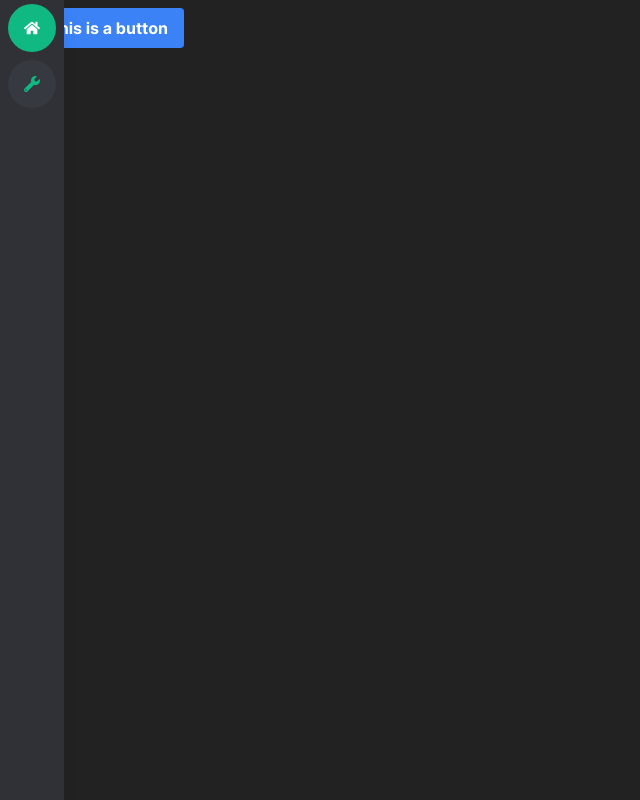
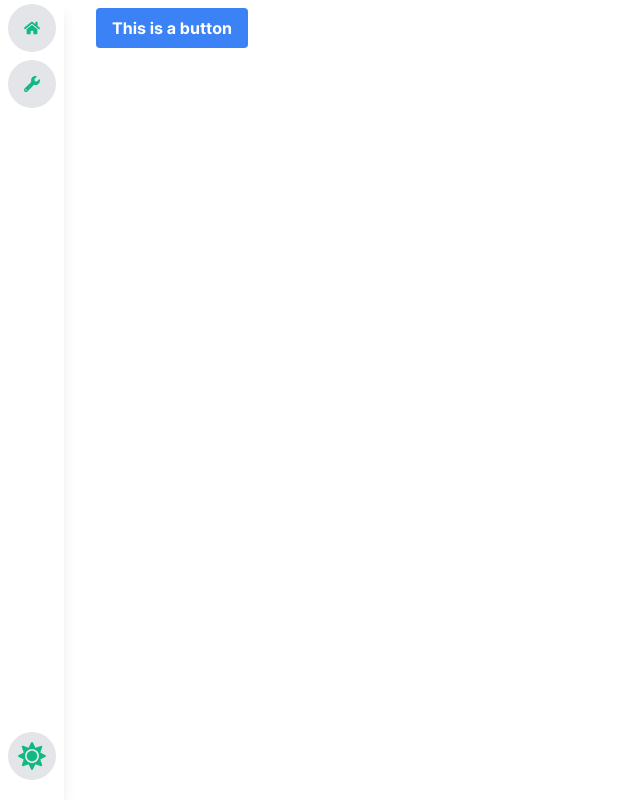
Before and after one commit to tigorlazuardi/at-home-abandoned, a Next.js app: page / in a window 1280 px wide. Shown: the whole page, without its empty margins (0-640 px from the left). Built offline with nearby package versions, Linux system fonts and the light colour scheme.

Commit message:
wip(sidebar): added support darkmode button toggle

```diff
--- a/src/components/Sidebar.tsx
+++ /dev/null
@@ -1,56 +0,0 @@
-import * as React from 'react'
-import { BsFillLightningFill, BsGearFill, BsPlus } from 'react-icons/bs'
-import { FaFire, FaWrench } from 'react-icons/fa'
-
-interface SideBarProp {
-	icon_size?: number
-}
-
-const SideBar = (prop: SideBarProp) => {
-	const icon_size = prop.icon_size ?? 28
-	return (
-		<div className='flex fixed top-0 left-0 flex-col m-0 w-16 h-screen text-white shadow-lg bg-white-800 dark:text-dark dark:bg-discord-800'>
-			<SideBarIcon text='Fire' icon={<FaFire size={icon_size} />} />
-			<SideBarIcon text='Wrench' icon={<FaWrench size={icon_size} />} />
-			<SideBarIcon text='Plus' icon={<BsPlus size={icon_size} />} />
-			<SideBarIcon text='Lightning' icon={<BsFillLightningFill size={icon_size} />} />
-			<SideBarIcon text='Gear' icon={<BsGearFill size={icon_size} />} />
-		</div>
-	)
-}
-
-interface SideBarIconProp {
-	icon: React.ReactElement
-	text: string
-}
-
-const SideBarIcon = ({ icon, text }: SideBarIconProp) => {
-	return (
-		<div className='my-1'>
-			<div
-				className={
-					'sidebar-icons group'
-				}
-			>
-				{icon}
-				<Tooltip text={text}></Tooltip>
-			</div>
-		</div>
-	)
-}
-
-interface TooltipProp {
-	text: string
-}
-
-const Tooltip = ({ text }: TooltipProp) => (
-	<span
-		className={
-			'absolute left-14 p-2 m-2 w-auto min-w-max text-xs text-white rounded-md shadow-md transition-all duration-100 origin-right scale-0 bg-discord-900 lg:text-lg fon-bold group-hover:scale-100 sm-max:hidden'
-		}
-	>
-		{text}
-	</span>
-)
-
-export default SideBar
--- a/src/components/Sidebar/Sidebar.tsx
+++ b/src/components/Sidebar/Sidebar.tsx
@@ -1,12 +1,20 @@
 import clsx from 'clsx'
 import { useRouter } from 'next/router'
 import * as React from 'react'
+import { FaMoon, FaSun } from 'react-icons/fa'
 
 import entries from './Entries'
 
-const SideBar = () => {
+interface SideBarProp {
+	dark?: boolean
+	icon_size?: number
+	on_click?: () => void
+}
+
+const SideBar = ({ dark, icon_size, on_click }: SideBarProp) => {
+	const ico = icon_size ?? 28
 	return (
-		<nav className='fixed top-0 left-0 flex flex-col w-16 h-screen m-0 text-white shadow-lg bg-white-800 dark:text-dark dark:bg-discord-800'>
+		<nav className='flex fixed top-0 left-0 flex-col m-0 w-16 h-screen text-white shadow-lg bg-white-800 dark:text-dark dark:bg-discord-800 sm-max:hidden'>
 			{entries.map((v, i) => (
 				<SideBarIcon
 					key={i}
@@ -16,6 +24,13 @@ const SideBar = () => {
 					is_active={v.is_active}
 				/>
 			))}
+			<div className={'flex flex-grow justify-center items-end pb-4'}>
+				<SideBarIcon
+					icon={dark ? <FaMoon size={ico} /> : <FaSun size={ico} />}
+					text={`${dark ? 'Light' : 'Dark'} Mode`}
+					on_click={on_click}
+				/>
+			</div>
 		</nav>
 	)
 }
@@ -25,6 +40,7 @@ interface SideBarIconProp {
 	text: string
 	link_target?: string
 	is_active?: (route: string) => boolean
+	on_click?: () => void
 }
 
 const SideBarIcon = ({
@@ -32,6 +48,7 @@ const SideBarIcon = ({
 	text,
 	link_target,
 	is_active,
+	on_click,
 }: SideBarIconProp) => {
 	const router = useRouter()
 	const active = is_active?.(router.route) || false
@@ -44,6 +61,7 @@ const SideBarIcon = ({
 					'text-white dark:text-white': active,
 				})}
 				onClick={() => {
+					on_click?.()
 					link_target && router.push(link_target)
 				}}
 			>
--- a/src/components/layout/Layout.tsx
+++ b/src/components/layout/Layout.tsx
@@ -3,17 +3,20 @@ import * as React from 'react'
 
 import SideBar from '../Sidebar/Sidebar'
 
-export default function Layout({
-	children,
-	dark,
-}: {
-	children: React.ReactNode
-	dark?: boolean
-}) {
+export default function Layout({ children }: { children: React.ReactNode }) {
+	const [dark, setDark] = React.useState(false)
 	return (
-		<div className={clsx({ ['h-screen']: true, dark, ['bg-dark']: dark })}>
-			<SideBar />
-			{children}
+		<div
+			className={clsx({
+				['h-screen']: true,
+				dark: dark,
+				['bg-dark']: dark,
+			})}
+		>
+			<SideBar dark={dark} on_click={() => setDark(!dark)} />
+			<div className='sm:pl-16'>
+				{children}
+			</div>
 		</div>
 	)
 }
--- a/src/pages/index.tsx
+++ b/src/pages/index.tsx
@@ -5,7 +5,7 @@ import Seo from '@/components/Seo'
 
 export default function LearnPage(): JSX.Element {
 	return (
-		<Layout dark={true}>
+		<Layout>
 			<Seo />
 			<main className='bg-white dark:bg-dark dark:text-white text-dark'>
 				<section className='container py-2'>
```
